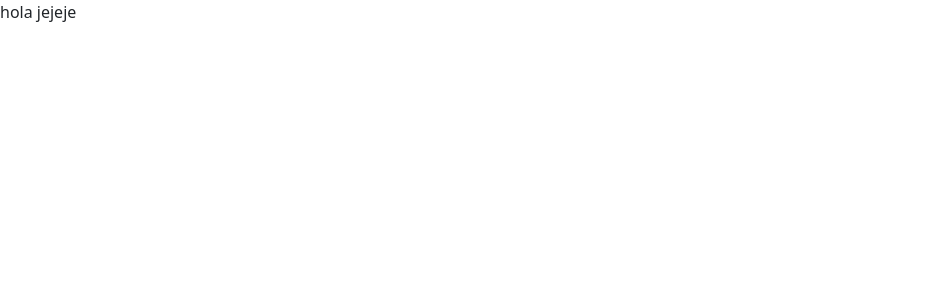
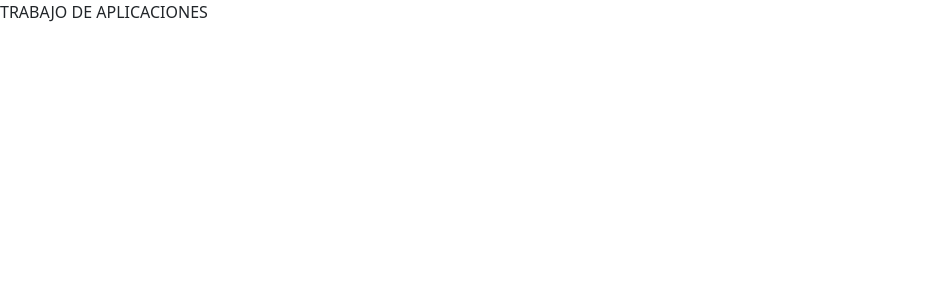
Before and after one commit to Miilaenh/CarlosGit, a plain HTML site: page index.html in a window 1280 px wide. Shown: the top 298 px of the page, without its empty margins (0-940 px from the left). Drawn offline with nearby package versions, Linux system fonts and the light colour scheme.

Commit message:
MENSAJE NUEVO

```diff
--- a/index.html
+++ b/index.html
@@ -9,7 +9,7 @@
     <title>PRUEBA</title>
 </head>
 <body>
-    <p>hola jejeje</p>
+    <p>TRABAJO DE APLICACIONES</p>
     <script src="https://ajax.googleapis.com/ajax/libs/jquery/3.4.1/jquery.min.js"></script>
     <script>
     $(document).ready(function(){
```
